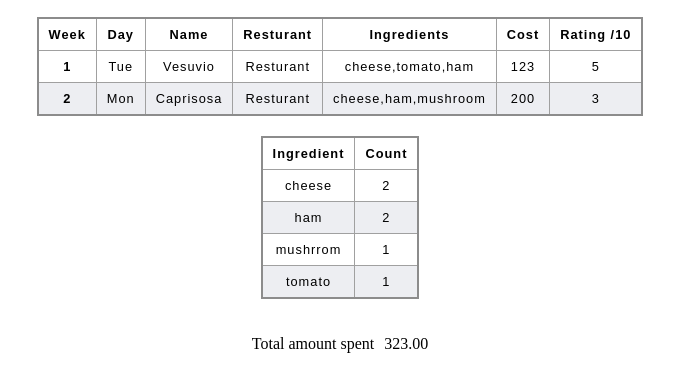
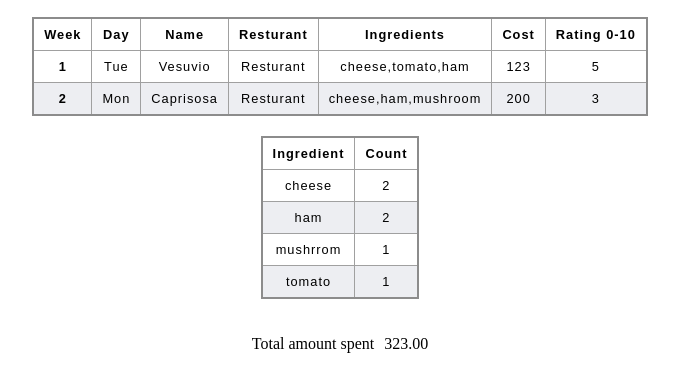
Before and after one commit to mile95/pizza, a plain HTML site: page index.html in a window 1280 px wide. Shown: the part 172-564 px from the top of the page, without its empty margins (300-979 px from the left). Drawn offline with Linux system fonts and the light colour scheme.

Commit message:
fix rating header

```diff
--- a/index.html
+++ b/index.html
@@ -24,7 +24,7 @@
                 <th scope="col">Resturant</th>
                 <th scope="col">Ingredients</th>
                 <th scope="col">Cost</th>
-                <th scope="col">Rating /10</th>
+                <th scope="col">Rating 0-10</th>
             </tr>
         </thead>
         <tbody>
```
